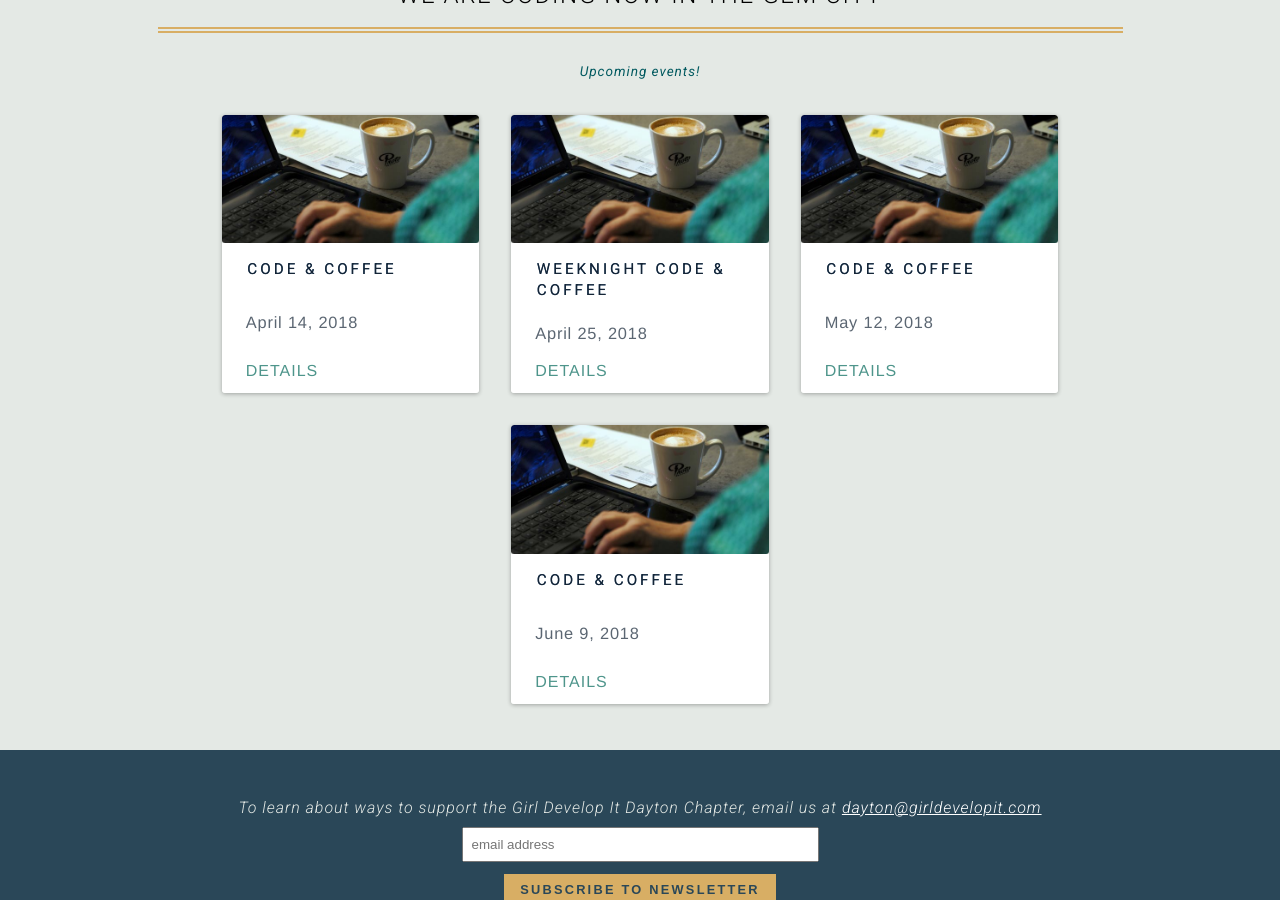
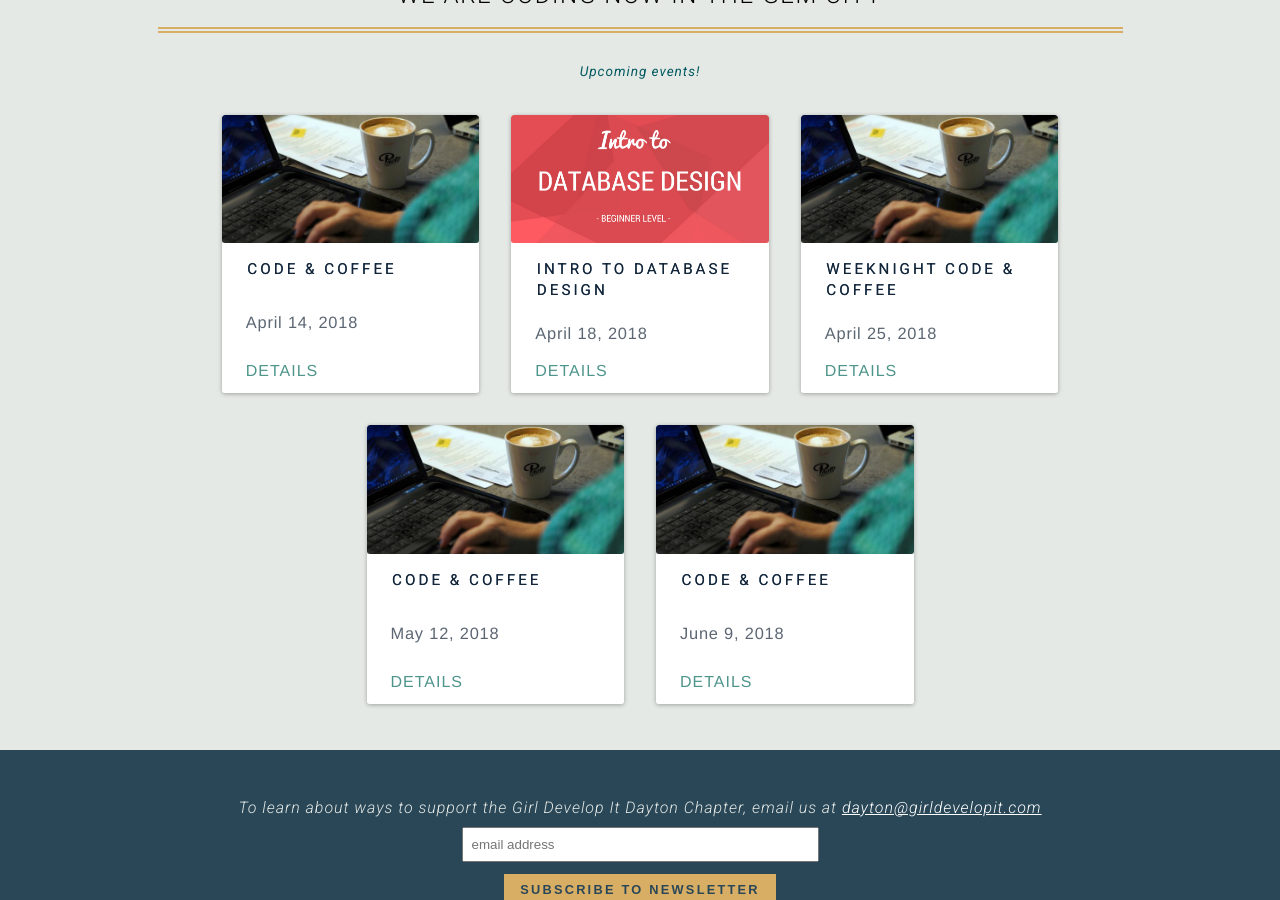
Before and after one commit to dytcodetogether/gdidayton, a Jekyll site: the page built from index.html, in a window 1280 px wide and 900 px high, scrolled down 960 px. Built offline with Jekyll 4.4.1, drawn with Linux system fonts in a browser that asks for light colours; nearby versions of some CDN libraries.

Commit message:
feat: Add Intro to DB Design on April 18

```diff
--- a/_data/events.yml
+++ b/_data/events.yml
@@ -2,6 +2,10 @@
   date: April 14, 2018
   link: https://www.meetup.com/Girl-Develop-It-Dayton/events/bxcvdpyxgbsb/
   image: /img/events/event_code-coffee.jpg
+- title: Intro to Database Design
+  date: April 18, 2018
+  link: https://www.meetup.com/Girl-Develop-It-Dayton/events/248908791/
+  image: img/events/event_database_design.png
 - title: Weeknight Code & Coffee
   date: April 25, 2018
   link: https://www.meetup.com/Girl-Develop-It-Dayton/events/248815246/
```
